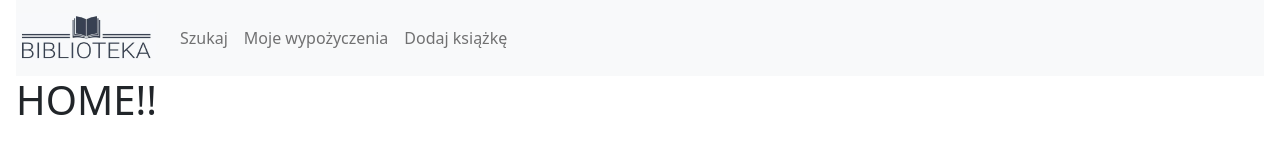
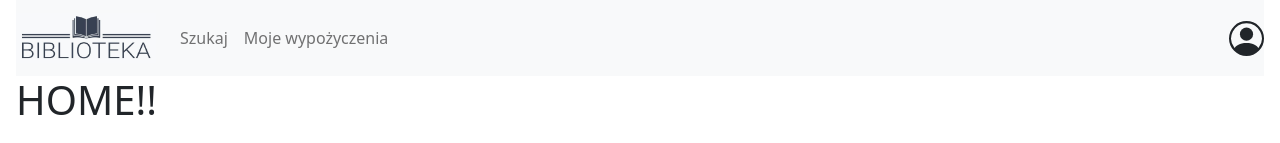
Before and after one commit to ulszust/biblioteka, a React (Create React App) app: page / in a window 1280 px wide. Shown: the top 143 px of the page. Built offline with nearby package versions, Linux system fonts and the light colour scheme; no server answers; the database is empty.

Commit message:
added simple profile change

```diff
--- a/package.json
+++ b/package.json
@@ -10,6 +10,7 @@
     "firebase": "^9.14.0",
     "react": "^18.2.0",
     "react-bootstrap": "^2.6.0",
+    "react-bootstrap-icons": "^1.10.2",
     "react-dom": "^18.2.0",
     "react-router-dom": "^6.4.3",
     "react-scripts": "5.0.1",
--- a/src/App.js
+++ b/src/App.js
@@ -1,33 +1,32 @@
-import React from 'react';
-import {
-  BrowserRouter as Router,
-  Route,
-  Routes
-} from 'react-router-dom';
-import './App.css';
-import Footer from './Footer';
-import Header from './Header';
-import Home from './Home';
-import MyRentals from './MyRentals';
-import SearchBook from './SearchBook';
-import BookDetails from './BookDetails';
-import AddBook from './AddBook';
-
+import React, { useState } from "react";
+import { BrowserRouter as Router, Route, Routes } from "react-router-dom";
+import "./App.css";
+import Footer from "./Footer";
+import Header from "./Header";
+import Home from "./Home";
+import MyRentals from "./MyRentals";
+import SearchBook from "./SearchBook";
+import BookDetails from "./BookDetails";
+import AddBook from "./AddBook";
 
 function App() {
+  const [user, setUser] = useLocalStorage("user", "user");
   return (
     <>
-      <Header></Header>
+      <Header user={user} setUser={setUser}></Header>
       <div className="padding-container">
-      <Router>
-        <Routes>
-          <Route path="/" element={<Home/>} exact />
-          <Route path="/books/search" element={<SearchBook/>} />
-          <Route path="/user" element={<MyRentals/>} />
-          <Route path="/books/:bookId" element={<BookDetails/>}/>
-          <Route path="/books/add" element={<AddBook/>}/>
-        </Routes>
-      </Router>
+        <Router>
+          <Routes>
+            <Route path="/" element={<Home user={user} />} exact />
+            <Route path="/books/search" element={<SearchBook />} />
+            <Route path="/user" element={<MyRentals />} />
+            <Route
+              path="/books/:bookId"
+              element={<BookDetails user={user} />}
+            />
+            <Route path="/books/add" element={<AddBook />} />
+          </Routes>
+        </Router>
       </div>
       <Footer></Footer>
     </>
@@ -35,3 +34,54 @@ function App() {
 }
 
 export default App;
+
+export function isUser(user) {
+  return user === "user";
+}
+
+export function isAdmin(user) {
+  return user === "admin";
+}
+
+//todo:change this code
+function useLocalStorage(key, initialValue) {
+  // State to store our value
+  // Pass initial state function to useState so logic is only executed once
+  const [storedValue, setStoredValue] = useState(() => {
+    if (typeof window === "undefined") {
+      return initialValue;
+    }
+
+    try {
+      // Get from local storage by key
+      const item = window.localStorage.getItem(key);
+      // Parse stored json or if none return initialValue
+      return item ? JSON.parse(item) : initialValue;
+    } catch (error) {
+      // If error also return initialValue
+      console.log(error);
+      return initialValue;
+    }
+  });
+
+  // Return a wrapped version of useState's setter function that ...
+  // ... persists the new value to localStorage.
+  const setValue = (value) => {
+    try {
+      // Allow value to be a function so we have same API as useState
+      const valueToStore =
+        value instanceof Function ? value(storedValue) : value;
+      // Save state
+      setStoredValue(valueToStore);
+      // Save to local storage
+      if (typeof window !== "undefined") {
+        window.localStorage.setItem(key, JSON.stringify(valueToStore));
+      }
+    } catch (error) {
+      // A more advanced implementation would handle the error case
+      console.log(error);
+    }
+  };
+
+  return [storedValue, setValue];
+}
--- a/src/BookDetails.jsx
+++ b/src/BookDetails.jsx
@@ -12,8 +12,10 @@ import Spinner from "react-bootstrap/Spinner";
 import { Card } from "react-bootstrap";
 import BookCover from "./images/ksiazka6.jpg";
 import Button from "react-bootstrap/Button";
+import { isUser } from "./App";
 
-function BookDetails() {
+function BookDetails(props) {
+  const { user } = props;
   const { bookId } = useParams();
   const [book, setBook] = useState(null);
   const [loading, setLoading] = useState(true);
@@ -34,7 +36,7 @@ function BookDetails() {
           <span className="visually-hidden">Loading...</span>
         </Spinner>
       )}
-      {!loading && <BookDetailsCard book={book}></BookDetailsCard>}
+      {!loading && <BookDetailsCard book={book} user={user}></BookDetailsCard>}
     </>
   );
 }
@@ -61,7 +63,7 @@ async function getBook(bookId) {
   }
 }
 
-function BookDetailsCard({ book }) {
+function BookDetailsCard({ book, user }) {
   function onRentBookClick(book) {
     //definiujemy dueDate jako dzisiaj (dzisiaj to zawsze new Date())
     const dueDate = new Date();
@@ -88,6 +90,7 @@ function BookDetailsCard({ book }) {
         <Card.Text>Autor: {book.authors.join(",  ")}.</Card.Text>
         <Card.Text>Wydawnictwo: {book.publisher}</Card.Text>
         <Card.Text>Rok wydania: {book.year}</Card.Text>
+        {isUser(user) && (
           <Button
             onClick={() => onRentBookClick(book)}
             variant="secondary"
@@ -95,6 +98,7 @@ function BookDetailsCard({ book }) {
           >
             Wypożycz
           </Button>
+        )}
       </Card.Body>
     </Card>
   );
--- /dev/null
+++ b/src/ChooseProfileModal.jsx
@@ -0,0 +1,47 @@
+import Modal from "react-bootstrap/Modal";
+import { noop } from "bootstrap/js/src/util";
+
+const ChooseProfileModal = (props) => {
+  const { show, handleClose, currentUser, onProfileChanged } = props;
+
+  return (
+    <Modal show={show} onHide={handleClose}>
+      <Modal.Header closeButton>
+        <Modal.Title>Wybierz użytkownika</Modal.Title>
+      </Modal.Header>
+      <Modal.Body className="choose-profile-modal-body">
+        <Profile
+          user="user"
+          currentUser={currentUser}
+          onProfileChanged={onProfileChanged}
+        ></Profile>
+        <Profile
+          user="admin"
+          currentUser={currentUser}
+          onProfileChanged={onProfileChanged}
+        ></Profile>
+      </Modal.Body>
+      <Modal.Footer>footer</Modal.Footer>
+    </Modal>
+  );
+};
+
+function Profile(props) {
+  const { user, currentUser, onProfileChanged } = props;
+  return (
+    <div>
+      <div
+        className="choose-profile-modal-profile-background"
+        style={{ backgroundColor: user === currentUser ? "blue" : noop() }}
+      >
+        <div
+          className="choose-profile-modal-profile"
+          onClick={() => onProfileChanged(user)}
+        ></div>
+      </div>
+      <span>{user}</span>
+    </div>
+  );
+}
+
+export default ChooseProfileModal;
--- a/src/Header.jsx
+++ b/src/Header.jsx
@@ -1,26 +1,64 @@
-import Container from 'react-bootstrap/Container';
-import Nav from 'react-bootstrap/Nav';
-import Navbar from 'react-bootstrap/Navbar';
-import BookLogo from './images/logonew.jpeg';
+import Nav from "react-bootstrap/Nav";
+import Navbar from "react-bootstrap/Navbar";
+import BookLogo from "./images/logonew.jpeg";
+import { PersonCircle } from "react-bootstrap-icons";
+import React, { useEffect, useState } from "react";
+import ChooseProfileModal from "./ChooseProfileModal";
+import { isAdmin, isUser } from "./App";
 
+function Header(props) {
+  const { user, setUser } = props;
+  const [show, setShow] = useState(false);
+  const [currentUser, setCurrentUser] = useState(user);
 
+  useEffect(() => setUser(currentUser), [currentUser]);
+  function onChangeProfileClick() {
+    setShow(true);
+  }
 
-function Header() {
+  function onUserChanged(user) {
+    console.log("user:", user);
+    if (!!user) {
+      setCurrentUser(user);
+    }
+    setShow(false);
+  }
+
   return (
+    <>
       <Navbar className="header" bg="light" expand="sm">
         <Navbar.Brand href="/">
-        <img width="140"
-              height="50" src ={BookLogo}/>
+          <img width="140" height="50" src={BookLogo} />
         </Navbar.Brand>
         <Navbar.Toggle aria-controls="basic-navbar-nav" />
         <Navbar.Collapse id="basic-navbar-nav">
           <Nav className="me-auto">
             <Nav.Link href="/books/search">Szukaj</Nav.Link>
+            {isUser(user) && (
               <Nav.Link href="/user">Moje wypożyczenia</Nav.Link>
+            )}
+            {isAdmin(user) && (
               <Nav.Link href="/books/add">Dodaj książkę</Nav.Link>
+            )}
           </Nav>
         </Navbar.Collapse>
+        <Nav>
+          <Nav.Item>
+            <PersonCircle
+              size={35}
+              style={{ cursor: "pointer" }}
+              onClick={onChangeProfileClick}
+            />
+          </Nav.Item>
+        </Nav>
       </Navbar>
+      <ChooseProfileModal
+        show={show}
+        handleClose={onUserChanged}
+        currentUser={currentUser}
+        onProfileChanged={onUserChanged}
+      ></ChooseProfileModal>
+    </>
   );
 }
 
--- a/src/Home.jsx
+++ b/src/Home.jsx
@@ -1,13 +1,15 @@
 import React from "react";
 import MyRentals from "./MyRentals";
+import { isUser } from "./App";
 
-const home = () => {
+const Home = (props) => {
+  const { user } = props;
   return (
     <div>
       <h1>HOME!!</h1>
-      <MyRentals></MyRentals>
+      {isUser(user) && <MyRentals></MyRentals>}
     </div>
   );
-}
+};
 
-export default home;
+export default Home;
--- a/src/index.css
+++ b/src/index.css
@@ -144,3 +144,25 @@ code {
 .modal-backdrop {
   background-color: rgba(0,0,0,.6) !important;
 }
+
+.choose-profile-modal-profile {
+  height: 100px;
+  width: 60px;
+  border: black solid 2px;
+  cursor: pointer;
+}
+
+.choose-profile-modal-profile-background {
+  height: 110px;
+  width: 70px;
+}
+
+.choose-profile-modal-profile-background:hover {
+  background-color: aquamarine;
+}
+
+
+.choose-profile-modal-body {
+  display: flex;
+  justify-content: space-evenly;
+}
```
Also changed, not shown: 1 other file (tests, documents, lock files or other folders). Lines whose indentation alone changed are shown as unchanged.
